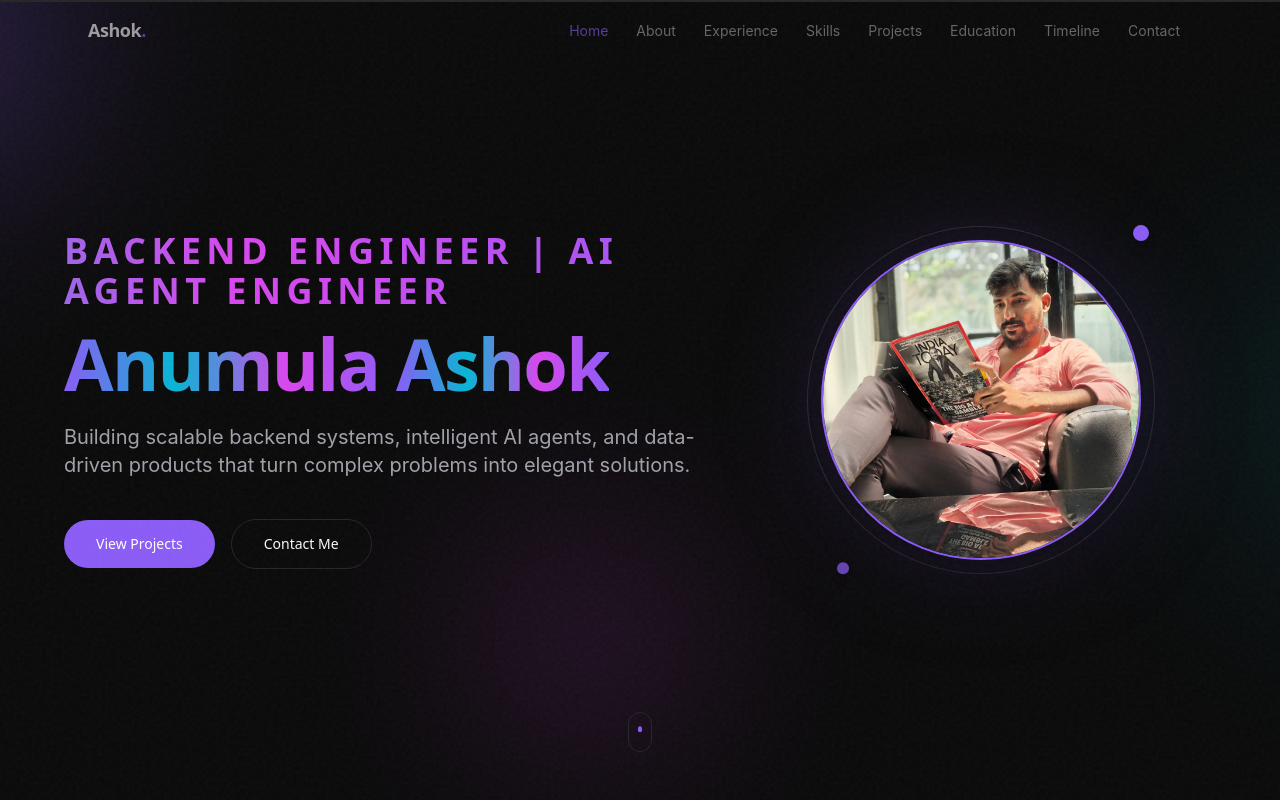
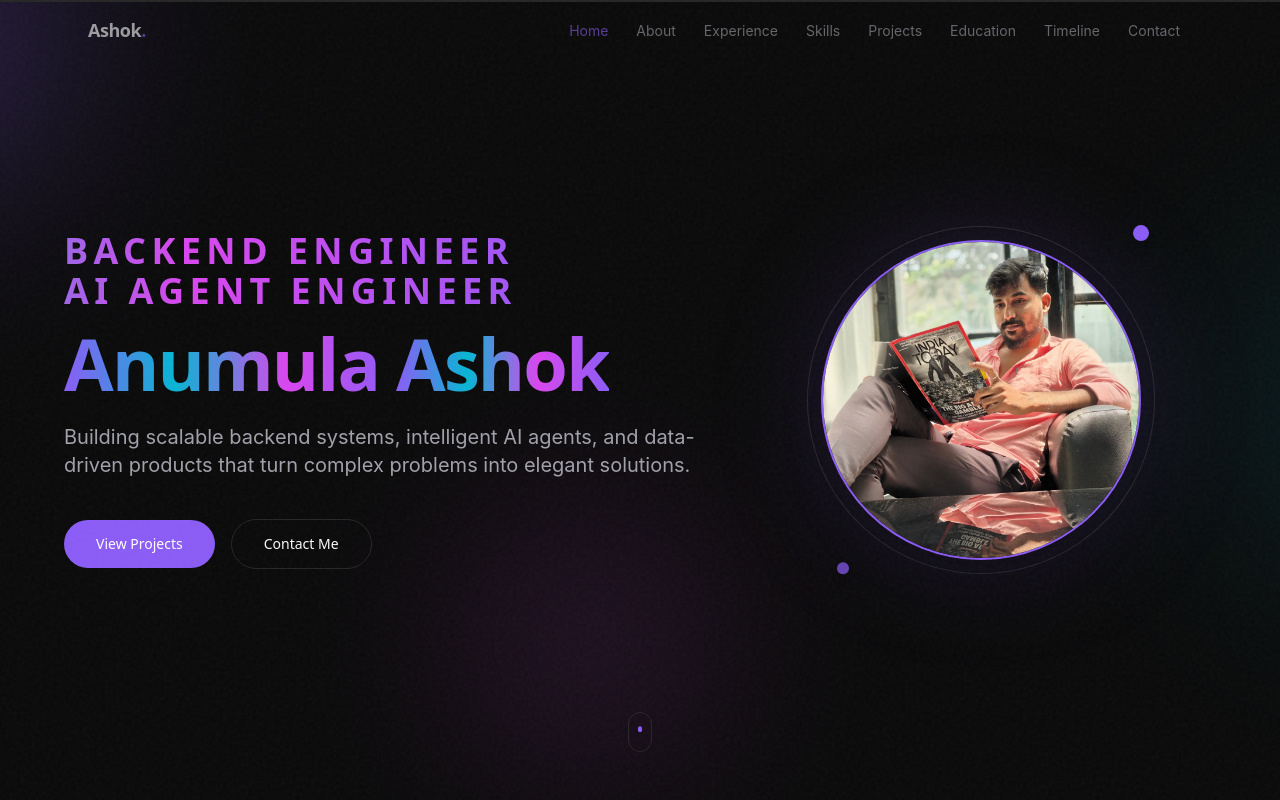
Before and after one commit to Anumulaashok/portfolio, a Next.js app: page / in a window 1280 px wide. Shown: the top 800 px of the page. Built offline with nearby package versions, Linux system fonts and the light colour scheme.

Commit message:
Fix ragged wrap in hero eyebrow text
"Backend Engineer | AI Agent Engineer" was wrapping mid-phrase,
splitting "AI" onto one line and "Agent Engineer" onto the next.
Force a clean break between the two phrases instead.

```diff
--- a/components/sections/HeroSection.tsx
+++ b/components/sections/HeroSection.tsx
@@ -36,7 +36,9 @@ export function HeroSection() {
             className="mb-4 font-display text-2xl font-bold uppercase tracking-[0.15em] text-[var(--text-secondary)] md:text-4xl"
           >
             <GradientText className="font-display text-2xl font-bold uppercase tracking-[0.15em] md:text-4xl">
-              Backend Engineer | AI Agent Engineer
+              Backend Engineer
+              <br />
+              AI Agent Engineer
             </GradientText>
           </motion.p>
           <h1 className="font-display text-4xl font-bold tracking-tight sm:text-5xl md:text-6xl lg:text-7xl">
```
